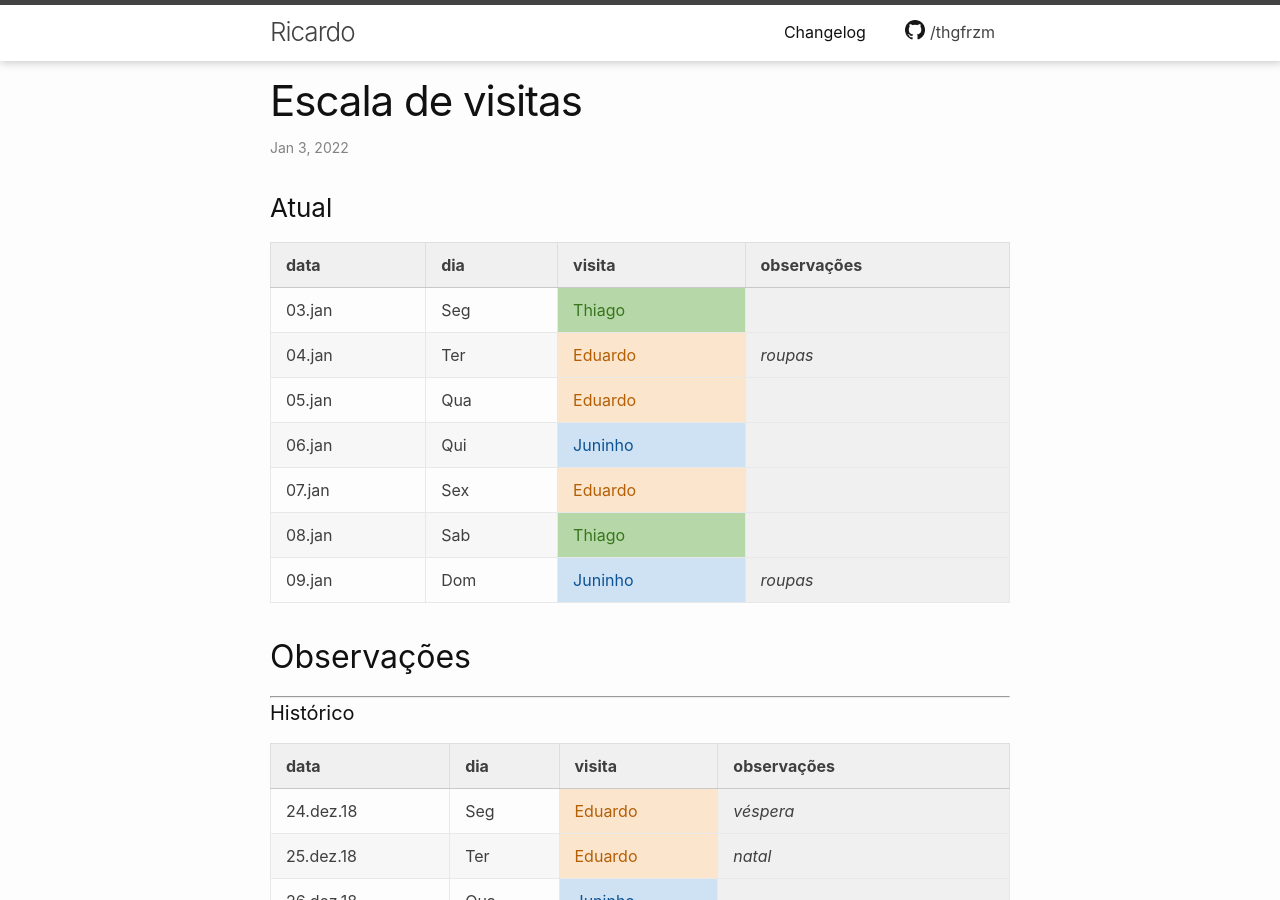
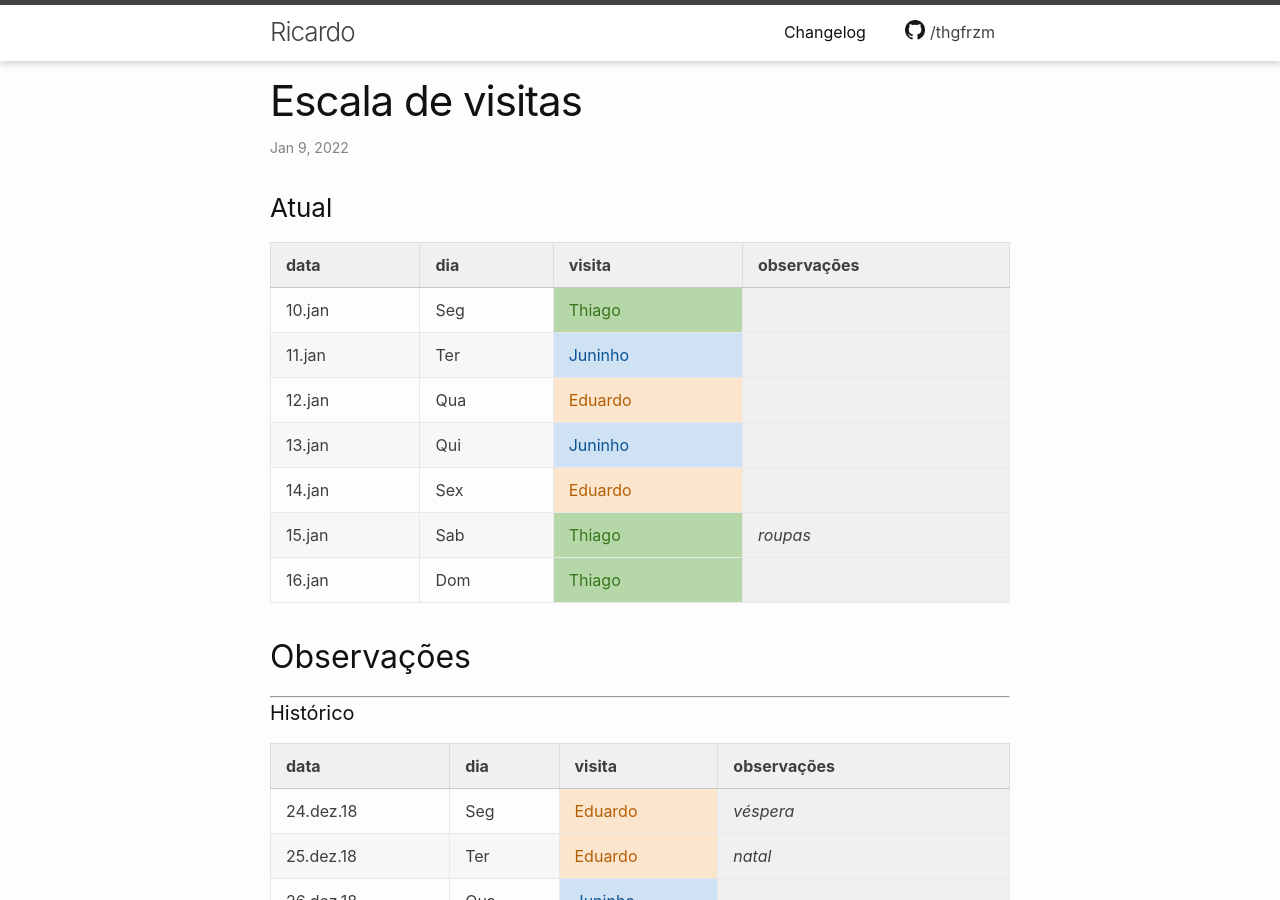
Before and after one commit to thgfrzm/ricardo, a Jekyll site: the page built from _posts/2018-12-23-escala-visitas.markdown, in a window 1280 px wide and 900 px high. Built offline with Jekyll 4.4.1, drawn with Linux system fonts in a browser that asks for light colours; some of the changed text lies outside the part shown.

Commit message:
Update 2018-12-23-escala-visitas.markdown

```diff
--- a/_posts/2018-12-23-escala-visitas.markdown
+++ b/_posts/2018-12-23-escala-visitas.markdown
@@ -1,7 +1,7 @@
 ---
 layout: post
 title:  "Escala de visitas"
-date:   2022-01-03 00:00:00 -0300
+date:   2022-01-09 00:00:00 -0300
 categories: agenda
 ---
 <!--
@@ -15,13 +15,13 @@ categories: agenda
 
 | data   | dia | visita  | observações |
 | ------ | --- | ------- | ----------- |
-| 03.jan | Seg | Thiago  |             |
-| 04.jan | Ter | Eduardo | _roupas_    |
-| 05.jan | Qua | Eduardo |             |
-| 06.jan | Qui | Juninho |             |
-| 07.jan | Sex | Eduardo |             |
-| 08.jan | Sab | Thiago  |             |
-| 09.jan | Dom | Juninho | _roupas_    |
+| 10.jan | Seg | Thiago  |             |
+| 11.jan | Ter | Juninho |             |
+| 12.jan | Qua | Eduardo |             |
+| 13.jan | Qui | Juninho |             |
+| 14.jan | Sex | Eduardo |             |
+| 15.jan | Sab | Thiago  | _roupas_    |
+| 16.jan | Dom | Thiago  |             |
 
 ## Observações
 
@@ -1138,3 +1138,10 @@ categories: agenda
 | 31.dez.21 | Sex | Juninho     |                     |
 | 01.jan    | Sab | Juninho     |                     |
 | 02.jan    | Dom | Eduardo     |                     |
+| 03.jan    | Seg | Thiago      |                     |
+| 04.jan    | Ter | Eduardo     | _roupas_            |
+| 05.jan    | Qua | Eduardo     |                     |
+| 06.jan    | Qui | Juninho     |                     |
+| 07.jan    | Sex | Eduardo     |                     |
+| 08.jan    | Sab | Thiago      |                     |
+| 09.jan    | Dom | Juninho     | _roupas_            |
```
